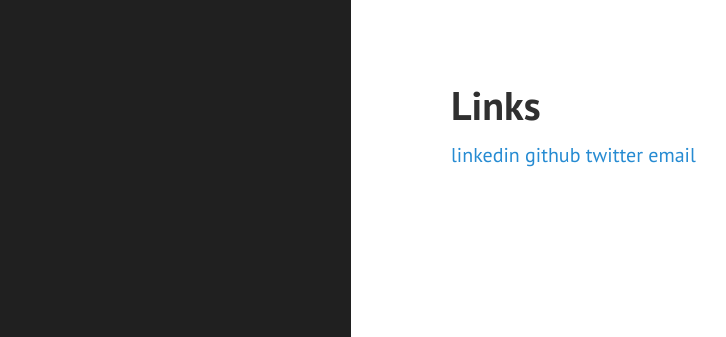
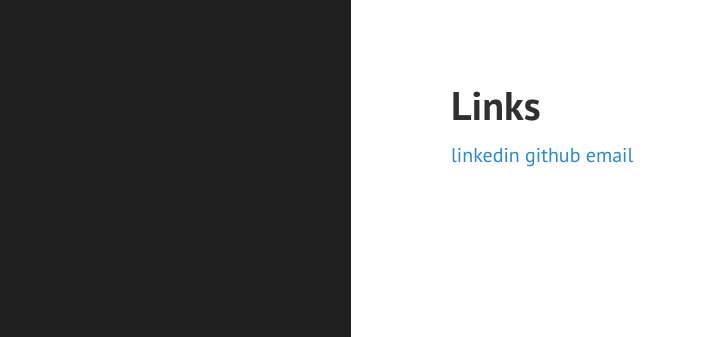
Before and after one commit to haikalfouzi/haikalfouzi.github.io, a Jekyll site: the page built from link.md, in a window 1280 px wide. Shown: the top 337 px of the page, without its empty margins (9-735 px from the left). Built offline with Jekyll 4.4.1, drawn with Linux system fonts in a browser that asks for light colours.

Commit message:
updated link

```diff
--- a/link.md
+++ b/link.md
@@ -6,5 +6,4 @@ title: Links
 
 [linkedin](https://linkedin.com/in/haikalfouzi)
 [github](https://github.com/haikalfouzi)
-[twitter](https://twitter.com/trndbtd)
 [email](mailto:haikalfouzi13@gmail.com)
```
